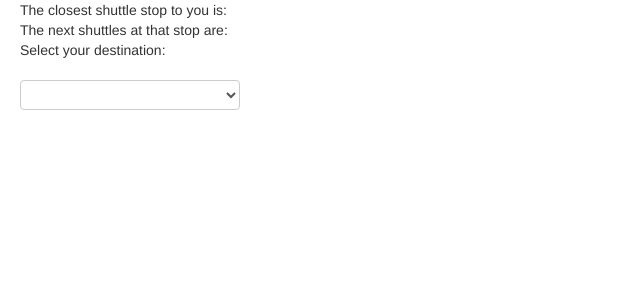
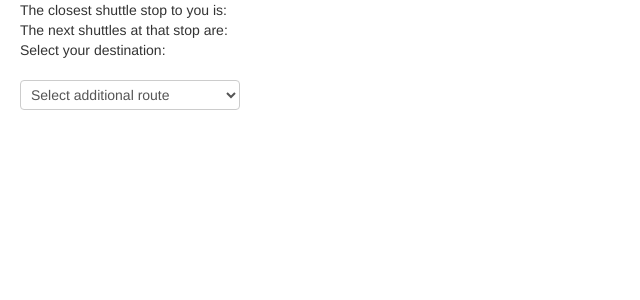
Before and after one commit to fredward/walkorshuttle, a Django app: template wosapp/templates/wosapp/index.html in a window 1280 px wide. Shown: the top 300 px of the page, without its empty margins (0-640 px from the left). Run offline with Django 3.2, Linux system fonts and the light colour scheme; the template is opened without the code that fills it, so the values that code supplies are empty; parts of the project's set-up code (start-up, migrations or seed data) failed here and were passed over; some libraries are stand-ins or nearby versions.

Commit message:
fixed some problems with the select

```diff
--- a/scripts/s_r_request.py
+++ b/scripts/s_r_request.py
@@ -30,6 +30,6 @@ except:
 
 #It got good data from transloc then call it
 if 'data' in dataDict['routes']:
-	call(['/usr/bin/python',manager_path,'add_stops_routes',cPickle.dumps(dataDict)])
+	call(['python',manager_path,'add_stops_routes',cPickle.dumps(dataDict)])
 
 print "Stops and Routes Loaded at: %s" % (datetime.now())
--- a/wosapp/static/js/destination_select.js
+++ b/wosapp/static/js/destination_select.js
@@ -41,8 +41,10 @@ $(document).ready(function() {
 					});
 					toggleLoading('on');
 				});
-		$('#destination-select').change(function(){
+		$('#destination-select select').change(function(){
 					//make the post call to python
+				if($('#destination-select :selected').attr('id') != "default")
+				{
 					$.ajax({
 						url : "destination_selected/",
 						type : "POST",
@@ -53,7 +55,7 @@ $(document).ready(function() {
 						display_route_data(data);
 					});
 					toggleLoading('on');
-
+				}
 			});
 	});
 });
--- a/wosapp/templates/wosapp/index.html
+++ b/wosapp/templates/wosapp/index.html
@@ -46,6 +46,7 @@
 							</div>
 							<div id="destination-select">
 									<select>
+										<option id = "default">Select additional route</option>
 									</select>
 							</div>
 					</div>
```
